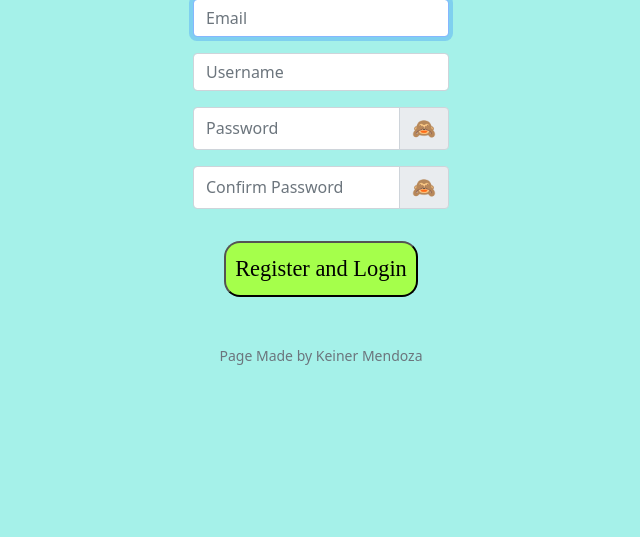
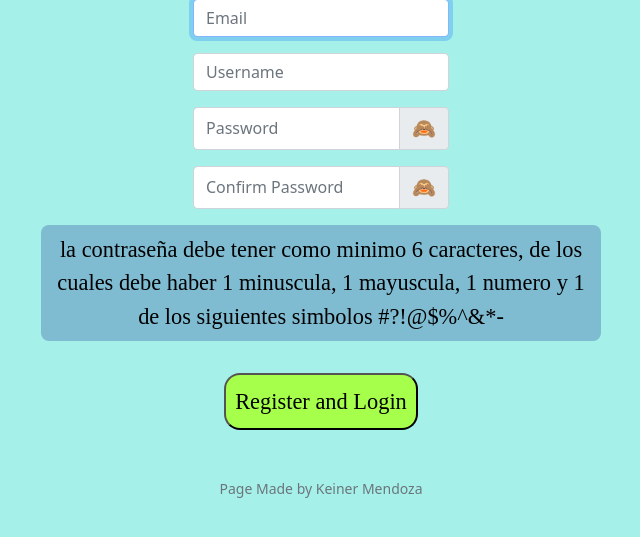
Before and after one commit to keinermendoza/emoji-food, a Flask app: page /register in a window 1280 px wide. Shown: the part 143-680 px from the top of the page, without its empty margins (319-959 px from the left). Run offline with Flask 2, Linux system fonts and the light colour scheme.

Commit message:
including a paragraph with the minimum requierment of password

```diff
--- a/static/action.js
+++ b/static/action.js
@@ -139,7 +139,7 @@ window.onload = function() {
                 }
 
                 else if (verify == null) {
-                    match.innerHTML = "Password not valid yet &#129300";
+                    match.innerHTML = "the password does not meet the minimum requirements yet &#129300";
                 }
 
                 else if (password == confirmation) {
--- a/static/style.css
+++ b/static/style.css
@@ -129,6 +129,13 @@ button {
 }
 
 /* FOR REGISTER PAGE */
+.small-text {
+  padding: 0.5rem;
+  border-radius: 0.5rem;
+  background-color: var(--bord--color);
+  max-width: 35rem;
+  margin: auto;
+}
 
 #password-state-match {
   margin: 2rem;
--- a/templates/change_password.html
+++ b/templates/change_password.html
@@ -37,6 +37,10 @@
 
             <span translate="no" id="confirmation-emoji" class="input-group-text password-emoji" id="visibility">🙈</span>
         </div>
+
+        <p>la contraseña debe tener como minimo 6 caracteres, de los cuales debe haber 1 minuscula,
+            1 mayuscula, 1 numero y 1 de los siguientes simbolos #?!@$%^&*-</p>
+
         <p id="password-state-match"></p>
         <button>Change Password</button>
     </form>
--- a/templates/register.html
+++ b/templates/register.html
@@ -25,7 +25,7 @@
 
             <!-- pattern copied from http://w3.unpocodetodo.info/utiles/regex-ejemplos.php?type=psw -->
             <input class="form-control" id="password" name="password" placeholder="Password" type="password"
-             title="From 6 characters, at least one upper, one lower, one number and one of these symbols #?!@$%^&*-"
+             title="Password must have at lest 6 characters, at least one upper, one lower, one number and one of these symbols #?!@$%^&*-"
              aria-describedby="password-emoji" requerid pattern="^(?=.*?[A-Z])(?=.*?[a-z])(?=.*?[0-9])(?=.*?[#?!@$%^&*-]).{6,}$">
 
             <span translate="no" id="password-emoji" class="input-group-text password-emoji">🙈</span>
@@ -38,8 +38,10 @@
                 requerid pattern="^(?=.*?[A-Z])(?=.*?[a-z])(?=.*?[0-9])(?=.*?[#?!@$%^&*-]).{6,}$">
 
             <span translate="no" id="confirmation-emoji" class="input-group-text password-emoji" id="visibility">🙈</span>
+
         </div>
-
+        <p class="small-text">la contraseña debe tener como minimo 6 caracteres, de los cuales debe haber 1 minuscula,
+             1 mayuscula, 1 numero y 1 de los siguientes simbolos #?!@$%^&*-</p>
         <div>
             <p id="password-state-match"></p>
 
```
